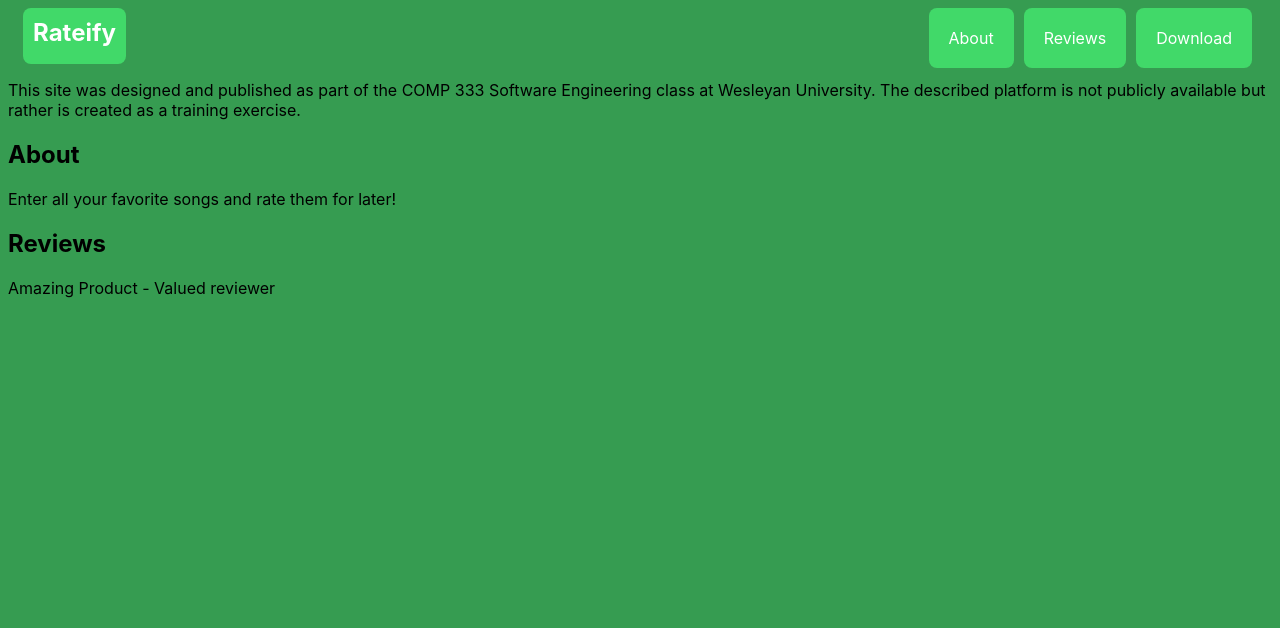
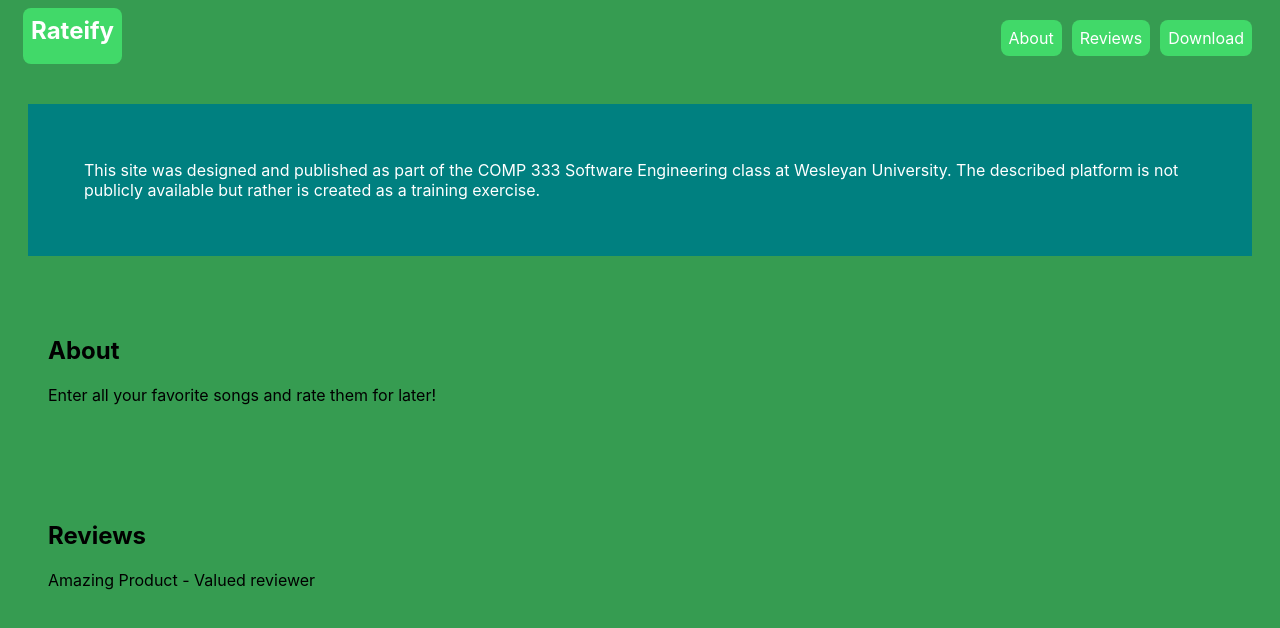
Before and after one commit to rorymcc8898/rateify, a plain HTML site: page index.html in a window 1280 px wide. Drawn offline with Linux system fonts and the light colour scheme.

Commit message:
Fix navbar redirect and more CSS

```diff
--- a/index.html
+++ b/index.html
@@ -17,17 +17,17 @@
             <div class="buttons">
                 <ul class="navbar-buttons">
                     <li class="nav-link">
-                        <a class="nav-link-text" href="/#about">
+                        <a class="nav-link-text" href="#about">
                             About
                         </a>
                     </li>
                     <li class="nav-link">
-                        <a class="nav-link-text" href="/#reviews">
+                        <a class="nav-link-text" href="#reviews">
                             Reviews
                         </a>
                     </li>
                     <li class="nav-link">
-                        <a class="nav-link-text" href="/#download">
+                        <a class="nav-link-text" href="#download">
                             Download
                         </a>
                     </li>
@@ -36,7 +36,7 @@
         </nav>
     </header>
     <section id="warning">
-        <p id="warning">
+        <p class="warning-text">
             This site was designed and published as part of the COMP 333
             Software Engineering class at Wesleyan University. The described
             platform is not publicly available but rather is created as a
--- a/styles.css
+++ b/styles.css
@@ -8,6 +8,7 @@ body {
     padding-right: 15px;
     margin: auto;
     display: block;
+    padding-bottom: 20px;
 }
 .navbar{ /*nav tag*/
     display: flex;
@@ -18,14 +19,11 @@ body {
     background-color: #41d969;
     color: white;
     border-radius: 8px;
-    padding-left: 10px;
-    padding-right: 10px;
+    padding: 8px;
 }
 .logo-text{
     margin: 0px;
-    padding-top: 10px;
-    padding-bottom: 10px;
-    text-align: center;
+
 }
 
 .navbar-buttons{
@@ -33,8 +31,7 @@ body {
     flex-wrap: nowrap;
     list-style: none;
     flex-direction: row;
-    padding-left: auto;
-    margin-left: auto;
+
 }
 .nav-link{
     padding-left: 5px;
@@ -46,16 +43,27 @@ body {
     text-decoration: none;
 }
 .nav-link-text{
-    padding: 20px;
+    padding: 8px;
     text-align: center;
     background-color: #41d969;
     border-radius: 8px;
     vertical-align: sub;
 }
-.warning{
+#warning{
+    background-color: teal;
+    margin: 20px;
+}
+.warning-text{
     margin: 16px;
+    color: white;
 }
 .about{
+    display: block;
     padding: 40px;
+    margin-left: 20px;
+    margin-right: 20px;
     background-color: springgreen;
 }
+section{
+    padding: 40px;
+}
```
